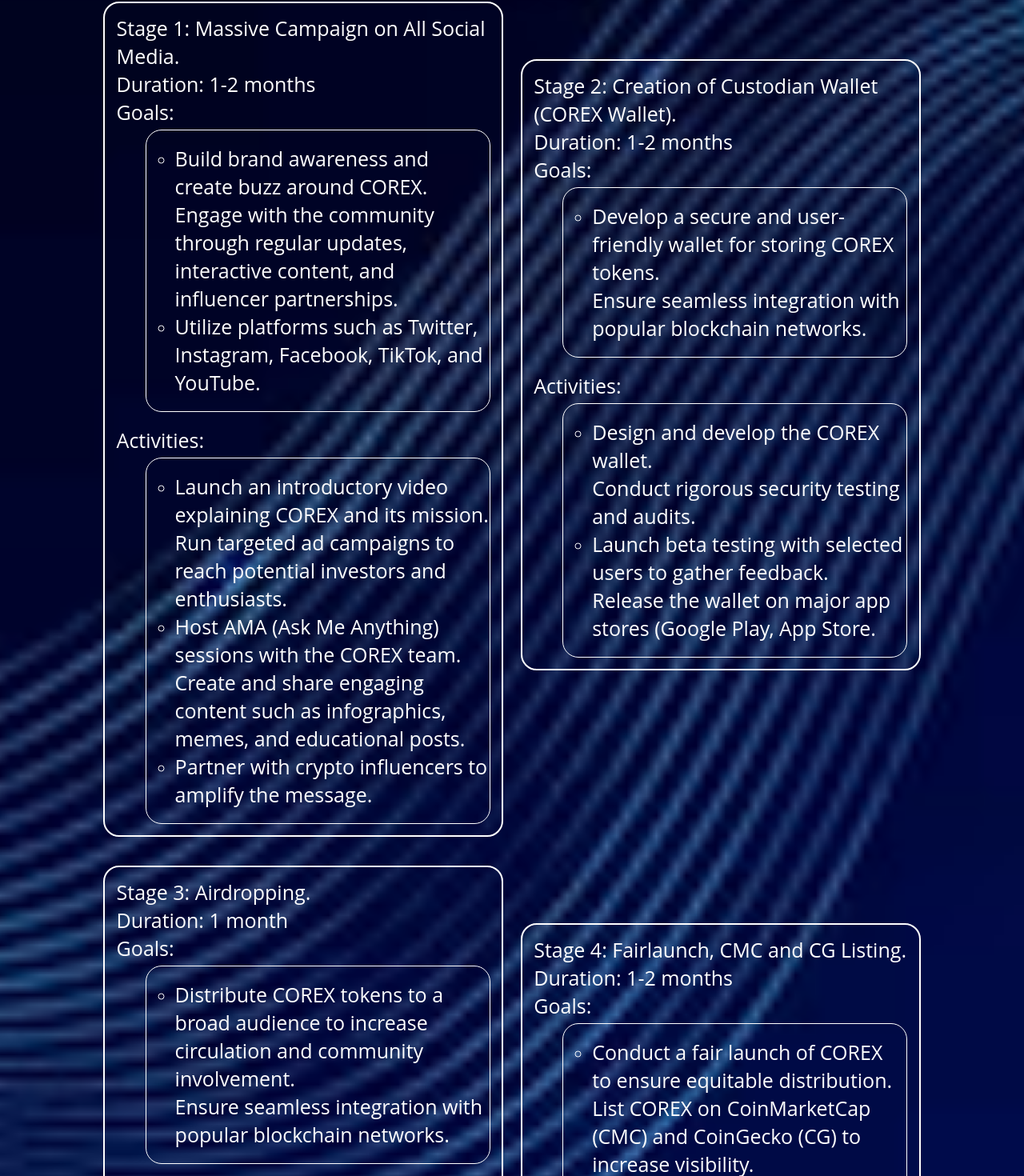
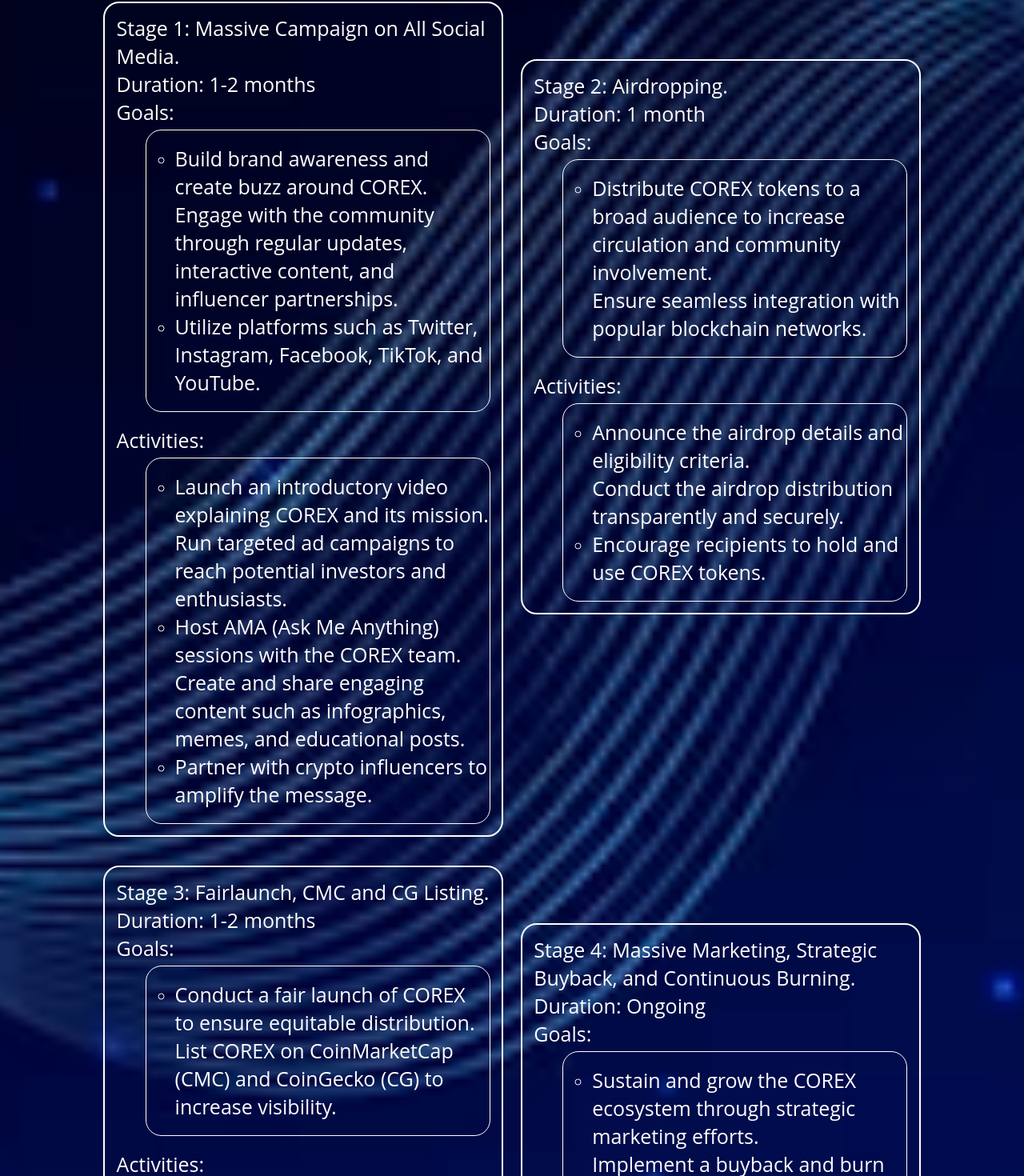
Before and after one commit to pycogram/Cornishrex, a React (Create React App) app: page /rmap in a window 1280 px wide. Shown: the part 204-1674 px from the top of the page at 80% size. Built offline with nearby package versions, Linux system fonts and the light colour scheme; a web font is replaced by a local one.

Commit message:
roadmap and about page updated

```diff
--- a/src/about.js
+++ b/src/about.js
@@ -18,13 +18,10 @@
             <h3>KEY FEATURES .....</h3>
             <div className="keyFet">
                 <h4>
-                    1. Exclusive CORNISHREX Wallet: CORNISHREX features its very own wallet, designed to simplify the process of storing, sending, and receiving tokens. The wallet's intuitive interface ensures that even those new to cryptocurrencies can easily manage their CORNISHREX assets.
+                    1. Free Crypto Tutorials for Newbies: At CORNISHREX, we are committed to educating our community. That's why we offer free crypto tutorials tailored for beginners. These tutorials cover the basics of cryptocurrency, blockchain technology, and how to get started with CORNISHREX, empowering you with the knowledge to navigate the crypto world confidently.
                 </h4>
                 <h4>
-                    2. Free Crypto Tutorials for Newbies: At CORNISHREX, we are committed to educating our community. That's why we offer free crypto tutorials tailored for beginners. These tutorials cover the basics of cryptocurrency, blockchain technology, and how to get started with CORNISHREX, empowering you with the knowledge to navigate the crypto world confidently.
-                </h4>
-                <h4>
-                    3. Attractive Investment Opportunities: CORNISHREX is more than just a fun meme token; it's a compelling investment opportunity. As the first meme token on the Solana blockchain network, CORNISHREX holds significant growth potential. Join our vibrant community and take part in a token that combines entertainment with the promise of financial rewards.
+                    2. Attractive Investment Opportunities: CORNISHREX is more than just a fun meme token; it's a compelling investment opportunity. As the first meme token on the Solana blockchain network, CORNISHREX holds significant growth potential. Join our vibrant community and take part in a token that combines entertainment with the promise of financial rewards.
                 </h4>
             </div>
             <h3>Why Choose CORNISHREX?</h3>
--- a/src/home.js
+++ b/src/home.js
@@ -5,7 +5,7 @@
         <div className="homePage">
             <div className="homeTextPic">
                 <div className="homeText">
-                    <h1>CORNISHREX</h1>
+                    <h1>CORNISHREX </h1>
                     <h1>$COREX</h1>
                     <h4>
                         CORNISHREX (COREX) is a meme token inspired by the playful Cornish Rex cat.
--- a/src/rmap.js
+++ b/src/rmap.js
@@ -22,23 +22,7 @@
                     </ul>
                 </span>
                 <span>
-                    <h4>Stage 2: Creation of Custodian Wallet (COREX Wallet).</h4>
-                    <h4>Duration: 1-2 months</h4>
-                    <h4>Goals:</h4>
-                    <ul>
-                        <li><h4>Develop a secure and user-friendly wallet for storing COREX tokens.</h4></li>
-                        <l1><h4>Ensure seamless integration with popular blockchain networks.</h4></l1>
-                    </ul>
-                    <h4>Activities:</h4>
-                    <ul>
-                        <li><h4>Design and develop the COREX wallet.</h4></li>
-                        <l1><h4>Conduct rigorous security testing and audits.</h4></l1>
-                        <li><h4>Launch beta testing with selected users to gather feedback.</h4></li>
-                        <l1><h4>Release the wallet on major app stores (Google Play, App Store.</h4></l1>
-                    </ul>
-                </span>
-                <span>
-                    <h4>Stage 3: Airdropping.</h4>
+                    <h4>Stage 2: Airdropping.</h4>
                     <h4>Duration: 1 month</h4>
                     <h4>Goals:</h4>
                     <ul>
@@ -53,7 +37,7 @@
                     </ul>
                 </span>
                 <span>
-                    <h4>Stage 4: Fairlaunch, CMC and CG Listing.</h4>
+                    <h4>Stage 3: Fairlaunch, CMC and CG Listing.</h4>
                     <h4>Duration: 1-2 months</h4>
                     <h4>Goals:</h4>
                     <ul>
@@ -68,7 +52,7 @@
                     </ul>
                 </span>
                 <span>
-                    <h4>Stage 5: Massive Marketing, Strategic Buyback, and Continuous Burning.</h4>
+                    <h4>Stage 4: Massive Marketing, Strategic Buyback, and Continuous Burning.</h4>
                     <h4>Duration: Ongoing</h4>
                     <h4>Goals:</h4>
                     <ul>
@@ -83,7 +67,7 @@
                     </ul>
                 </span>
                 <span>
-                    <h4>Stage 6: Staking Rewards for Diamond Holders.</h4>
+                    <h4>Stage 5: Staking Rewards for Diamond Holders.</h4>
                     <h4>Duration: Ongoing</h4>
                     <h4>Goals:</h4>
                     <ul>
@@ -97,7 +81,7 @@
                     </ul>
                 </span>
                 <span>
-                    <h4>Stage 7: Free Crypto Tutorial Classes.</h4>
+                    <h4>Stage 6: Free Crypto Tutorial Classes.</h4>
                     <h4>Duration: Ongoing</h4>
                     <ul>
                         <li><h4>Educate the community and potential investors about cryptocurrency and blockchain technology</h4></li>
@@ -110,7 +94,6 @@
                     </ul>
                 </span>
             </div>
-
             <span className="rmBox">
                 <img src={props.rmPic} alt="Roadmap"/>
             </span>
```
Also changed, not shown: src/img/roadMapSec.png.
